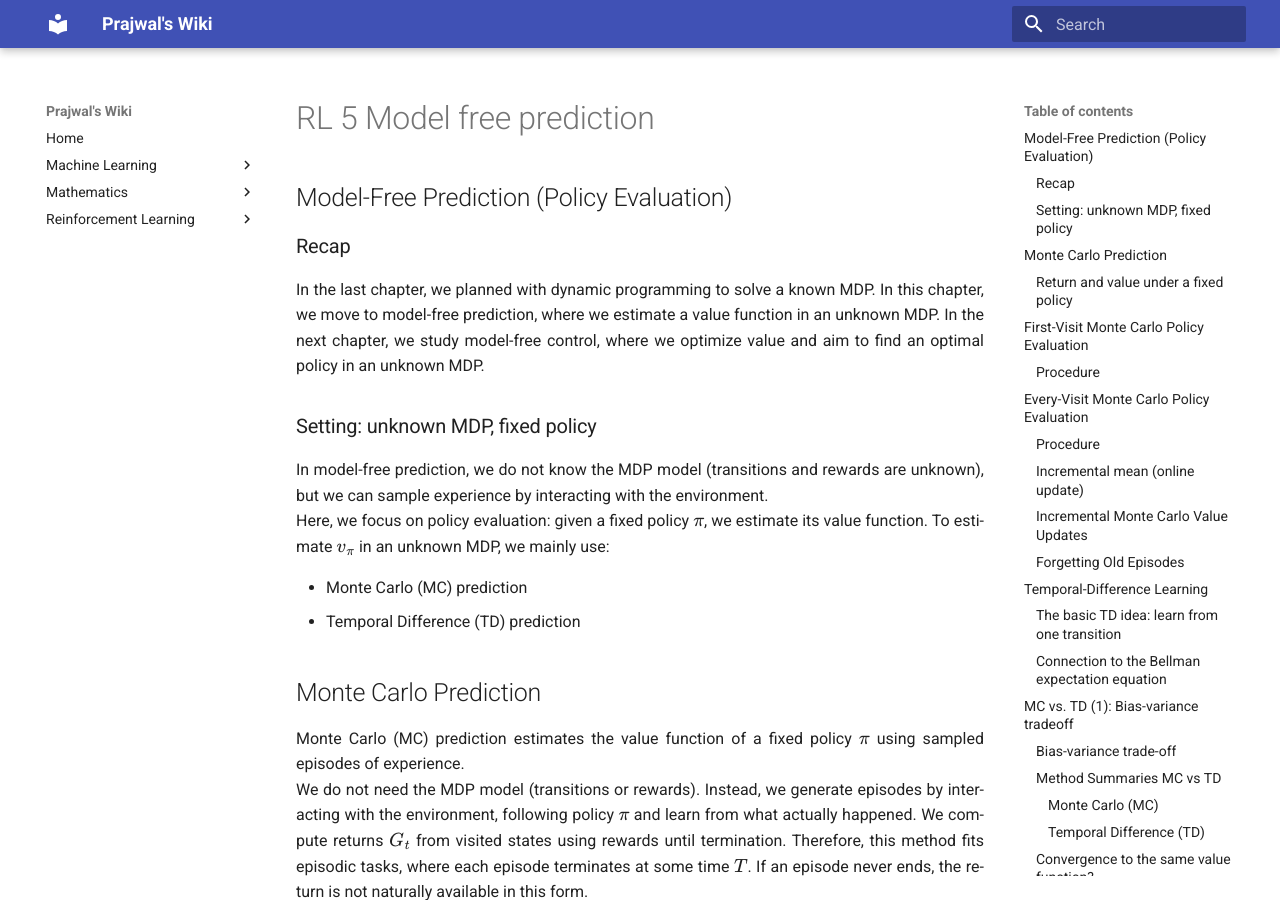
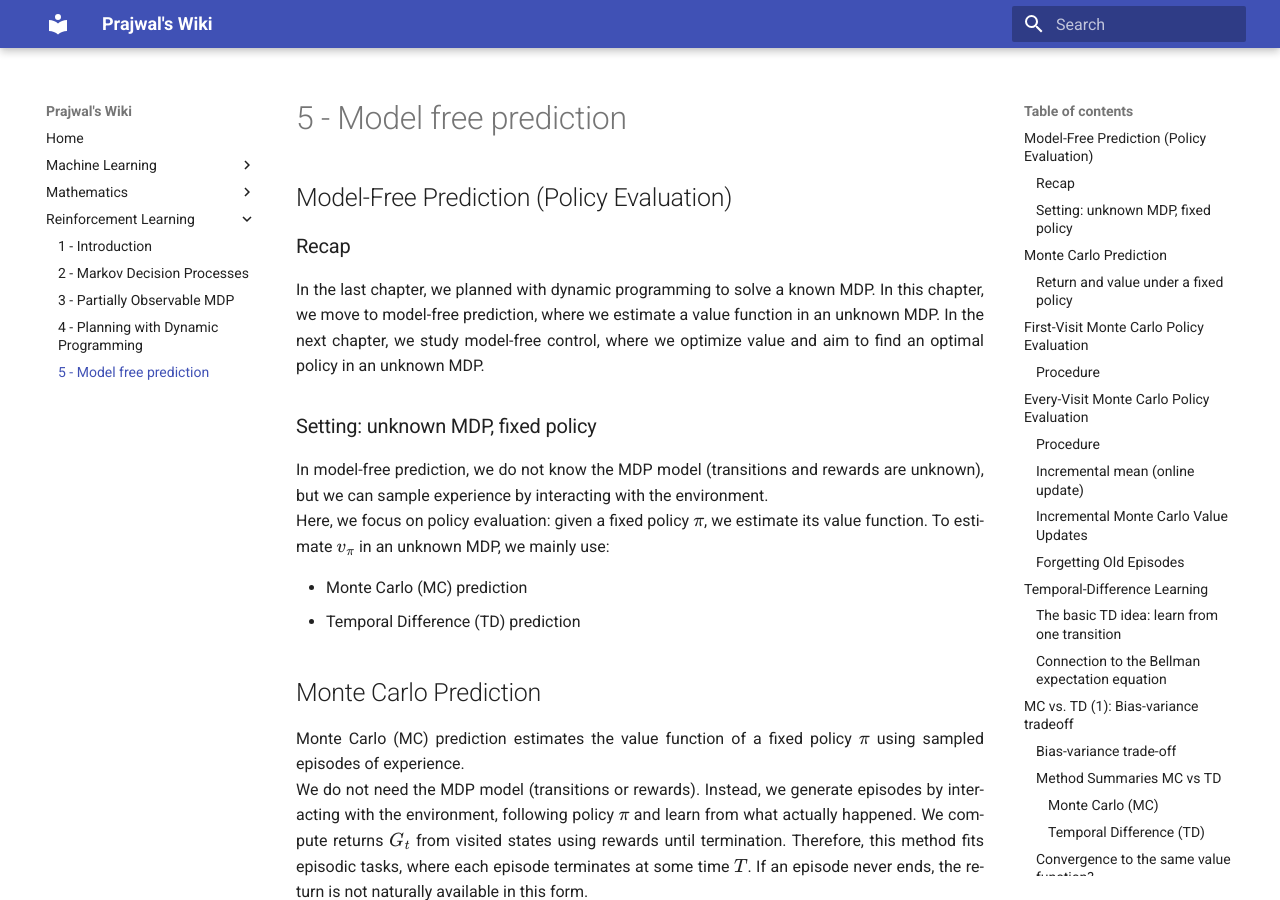
Before and after one commit to pj1911/my-wiki, an MkDocs documentation site: the page built from docs/RL-5-Model free prediction.md, in a window 1280 px wide and 900 px high. Built offline with MkDocs 1.6.1 and Material for MkDocs 9.7.7, drawn with Linux system fonts in a browser that asks for light colours.

Commit message:
Add new section for model free prediction

```diff
--- a/mkdocs.yml
+++ b/mkdocs.yml
@@ -23,6 +23,7 @@ nav:
       - 2 - Markov Decision Processes: RL-2-Markov Decision Processes.md
       - 3 - Partially Observable MDP: Rl-3-Partially Observable MDP.md
       - 4 - Planning with Dynamic Programming: RL-4-Planning with Dynamic Programming.md
+      - 5 - Model free prediction: RL-5-Model free prediction.md
 
 markdown_extensions:
   - admonition
```
